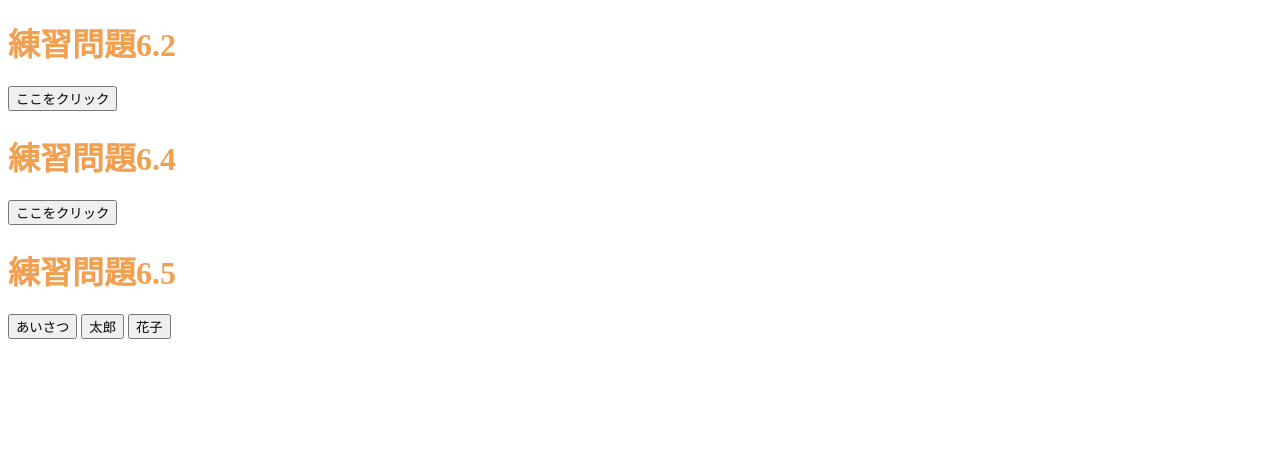
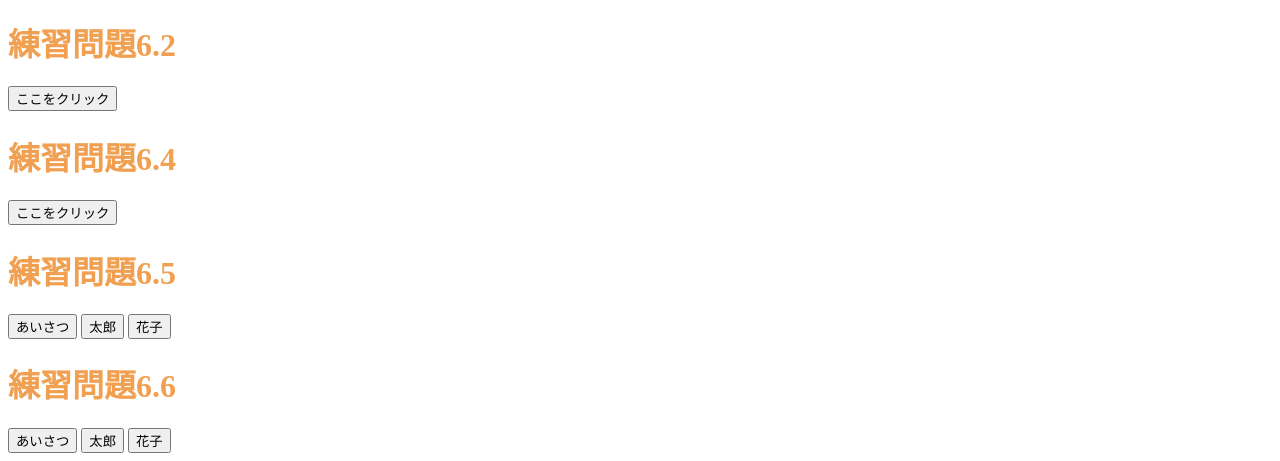
Before and after one commit to tomoki0803/2025-, a plain HTML site: page index.html in a window 1280 px wide. Shown: the part 718-1179 px from the top of the page. Before the commit the page ends 1065 px from the top, so only its background shows below. Drawn offline with Linux system fonts and the light colour scheme.

Commit message:
Add new buttons and scripts for exercises 6.6

```diff
--- a/index.html
+++ b/index.html
@@ -8,6 +8,7 @@
 <script src="ex6-1.js"></script>
 <script src="ex6-4.js"></script>
 <script src="ex6-5.js"></script>
+<script src="ex6-6.js"></script>
 </head>
 
 <body>
@@ -63,5 +64,11 @@
 <input type="button" value="太郎" onclick="taro65();">
 <input type="button" value="花子" onclick="hanako65();">
 
+<h1>練習問題6.6</h1>
+<input type="button" value="あいさつ" onclick="sayhello66();">
+<input type="button" value="太郎" onclick="taro66();">
+<input type="button" value="花子" onclick="hanako66();">
+
+
 </body>
 </html>
```
